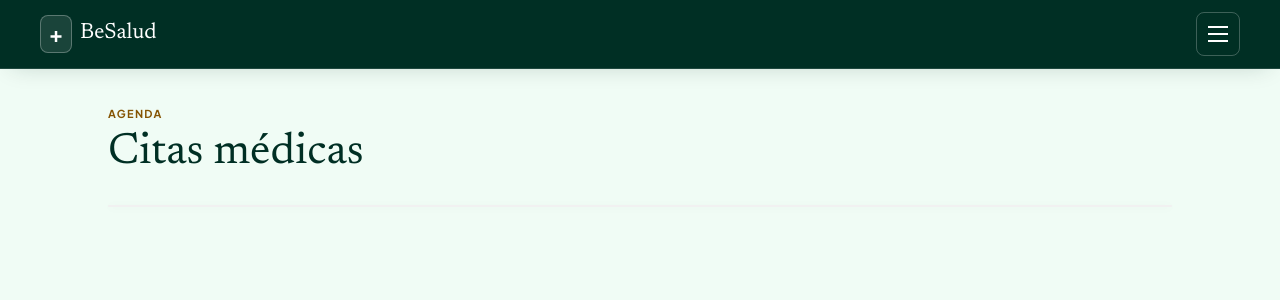
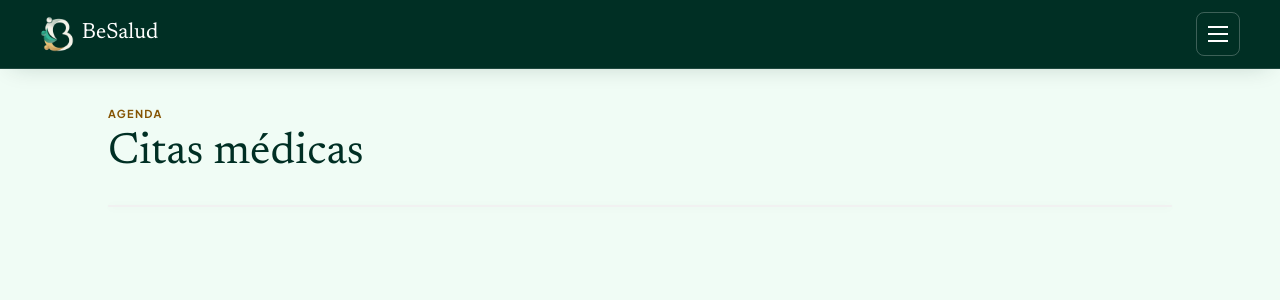
Before and after one commit to sebastianproultra-create/BeSalud, a Spring app: page /citas/listado in a window 1280 px wide. Shown: the top 300 px of the page. Run offline with Thymeleaf, Linux system fonts and the light colour scheme; the template is opened without the code that fills it, so the values that code supplies are empty; some of the project's set-up classes (security, data sources, template engines, error pages and the like) are left out, and stand-ins take their place.

Commit message:
Logo nuevo: ícono de la pestaña, menú y login (con versión clara para fondos oscuros)
Co-Authored-By: Claude Opus 5.5 <noreply@anthropic.com>
Claude-Session: https://claude.ai/code/session_01L8Q6vzkk2dPaevJmGuLtp7

```diff
--- a/src/main/java/com/gestion/proyectos/seguridad/SecurityConfig.java
+++ b/src/main/java/com/gestion/proyectos/seguridad/SecurityConfig.java
@@ -31,7 +31,7 @@ public class SecurityConfig {
                                 .authorizeHttpRequests(auth -> auth
                                                 .requestMatchers("/", LOGIN_URL, "/register", "/register/save",
                                                                 "/css/**", "/images/**", "/vendor/**",
-                                                                "/js/**", "/data/**", "/error", "/elegir-rol", "/privacidad",
+                                                                "/js/**", "/data/**", "/favicon.ico", "/error", "/elegir-rol", "/privacidad",
                                                                 "/ayuda", "/ayuda/contacto", "/p/**",
                                                                 "/pagos/retorno", "/pagos/wompi/eventos", "/whatsapp/asistencia")
                                                 .permitAll()
--- a/src/main/resources/static/css/navbar.css
+++ b/src/main/resources/static/css/navbar.css
@@ -36,16 +36,9 @@
 }
 
 .bs-navbar__brand-mark {
-    display: grid;
-    width: 2rem;
-    aspect-ratio: 1;
-    place-items: center;
-    color: var(--color-surface);
-    background: rgb(255 255 255 / 10%);
-    border: 1px solid rgb(255 255 255 / 28%);
-    border-radius: var(--radius-sm);
-    font-family: var(--font-body);
-    font-weight: 700;
+    display: block;
+    width: auto;
+    height: 2.25rem;
 }
 
 .bs-navbar__menu {
--- a/src/main/resources/static/css/oscuro/navbar.css
+++ b/src/main/resources/static/css/oscuro/navbar.css
@@ -13,12 +13,6 @@ html[data-tema="oscuro"] .bs-navbar__brand {
     color: var(--color-surface--t);
 }
 
-html[data-tema="oscuro"] .bs-navbar__brand-mark {
-    color: var(--color-surface--t);
-    background-color: rgba(255, 255, 255, 0.1);
-    background-image: none;
-    border: 1px solid rgba(255, 255, 255, 0.28);
-}
 
 html[data-tema="oscuro"] .bs-navbar__menu {
     background-color: transparent;
--- a/src/main/resources/templates/auth/login.html
+++ b/src/main/resources/templates/auth/login.html
@@ -39,7 +39,8 @@
             <div class="card auth-card login-card-main">
                 <div class="auth-card-accent" aria-hidden="true"></div>
                 <div class="auth-card-heading">
-                    <span class="auth-key-icon"><span class="material-symbols-outlined" aria-hidden="true">key</span></span>
+                    <img class="auth-logo" th:src="@{/images/logo/simbolo.png}" src="/images/logo/simbolo.png" alt="BeSalud">
+                    <img class="auth-logo auth-logo--oscuro" th:src="@{/images/logo/simbolo-claro.png}" src="/images/logo/simbolo-claro.png" alt="" aria-hidden="true">
                     <h2 id="login-title">Iniciar Sesión</h2>
                     <span class="heading-rule" aria-hidden="true"></span>
                     <p>Bienvenido de nuevo a tu portal de salud</p>
--- a/src/main/resources/templates/fragments/layout.html
+++ b/src/main/resources/templates/fragments/layout.html
@@ -4,6 +4,9 @@
 
 <th:block th:fragment="design-system">
     <meta name="viewport" content="width=device-width, initial-scale=1">
+    <link rel="icon" type="image/png" sizes="32x32" th:href="@{/images/logo/icono-32.png(v=1)}">
+    <link rel="icon" type="image/png" sizes="192x192" th:href="@{/images/logo/icono-192.png(v=1)}">
+    <link rel="apple-touch-icon" th:href="@{/images/logo/icono-180.png(v=1)}">
     <link rel="stylesheet" th:href="@{/css/tokens.css}">
     <link rel="stylesheet" th:href="@{/css/base.css}">
     <link rel="stylesheet" th:href="@{/css/components.css}">
--- a/src/main/resources/templates/fragments/navbar-admin.html
+++ b/src/main/resources/templates/fragments/navbar-admin.html
@@ -5,7 +5,7 @@
 <header th:fragment="navbar" class="bs-navbar">
     <div class="bs-navbar__inner">
         <a class="bs-navbar__brand" th:href="@{/}" aria-label="BeSalud, inicio">
-            <span class="bs-navbar__brand-mark" aria-hidden="true">+</span>
+            <img class="bs-navbar__brand-mark" th:src="@{/images/logo/simbolo-claro.png}" src="/images/logo/simbolo-claro.png" alt="" aria-hidden="true">
             <span>BeSalud</span>
         </a>
         <button class="bs-navbar__toggle" type="button" aria-label="Abrir menú de navegación"
--- a/src/main/resources/templates/fragments/navbar-doctor.html
+++ b/src/main/resources/templates/fragments/navbar-doctor.html
@@ -5,7 +5,7 @@
 <header th:fragment="navbar" class="bs-navbar">
     <div class="bs-navbar__inner">
         <a class="bs-navbar__brand" th:href="@{/}" aria-label="BeSalud, inicio">
-            <span class="bs-navbar__brand-mark" aria-hidden="true">+</span>
+            <img class="bs-navbar__brand-mark" th:src="@{/images/logo/simbolo-claro.png}" src="/images/logo/simbolo-claro.png" alt="" aria-hidden="true">
             <span>BeSalud</span>
         </a>
         <button class="bs-navbar__toggle" type="button" aria-label="Abrir menú de navegación"
--- a/src/main/resources/templates/fragments/navbar-paciente.html
+++ b/src/main/resources/templates/fragments/navbar-paciente.html
@@ -5,7 +5,7 @@
 <header th:fragment="navbar" class="bs-navbar">
     <div class="bs-navbar__inner">
         <a class="bs-navbar__brand" th:href="@{/}" aria-label="BeSalud, inicio">
-            <span class="bs-navbar__brand-mark" aria-hidden="true">+</span>
+            <img class="bs-navbar__brand-mark" th:src="@{/images/logo/simbolo-claro.png}" src="/images/logo/simbolo-claro.png" alt="" aria-hidden="true">
             <span>BeSalud</span>
         </a>
         <button class="bs-navbar__toggle" type="button" aria-label="Abrir menú de navegación"
--- a/src/main/resources/templates/fragments/navbar-publica.html
+++ b/src/main/resources/templates/fragments/navbar-publica.html
@@ -4,7 +4,7 @@
 <header th:fragment="navbar" class="bs-navbar">
     <div class="bs-navbar__inner">
         <a class="bs-navbar__brand" th:href="@{/}" aria-label="BeSalud, inicio">
-            <span class="bs-navbar__brand-mark" aria-hidden="true">+</span>
+            <img class="bs-navbar__brand-mark" th:src="@{/images/logo/simbolo-claro.png}" src="/images/logo/simbolo-claro.png" alt="" aria-hidden="true">
             <span>BeSalud</span>
         </a>
         <button class="bs-navbar__toggle" type="button" aria-label="Abrir menú de navegación"
```
Also changed, not shown: src/main/resources/static/css/auth/portal.css (+11 -0 lines), src/main/resources/static/css/oscuro/auth/portal.css (+8 -0 lines), src/main/resources/static/favicon.ico (added), src/main/resources/static/images/logo/icono-180.png (added), src/main/resources/static/images/logo/icono-192.png (added), src/main/resources/static/images/logo/icono-32.png (added), src/main/resources/static/images/logo/icono-512.png (added), src/main/resources/static/images/logo/simbolo-claro.png (added), src/main/resources/static/images/logo/simbolo.png (added).
